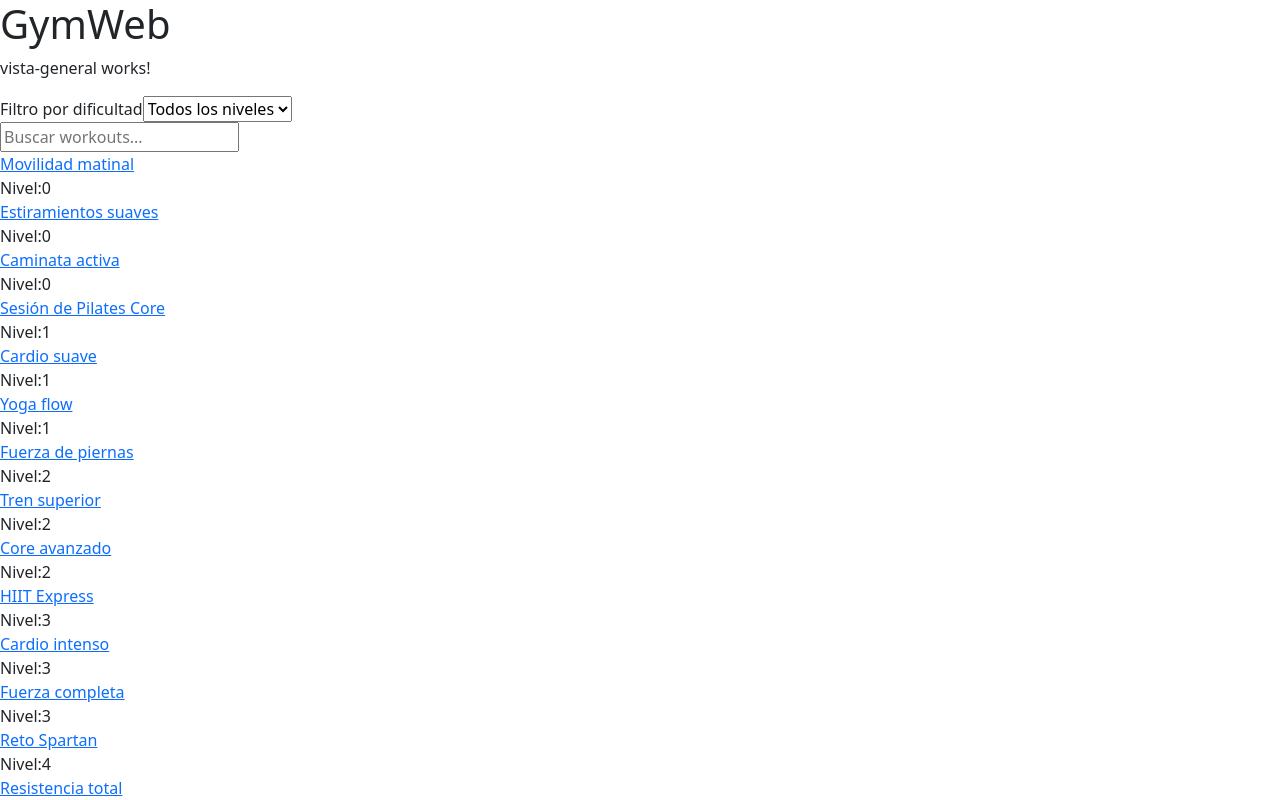
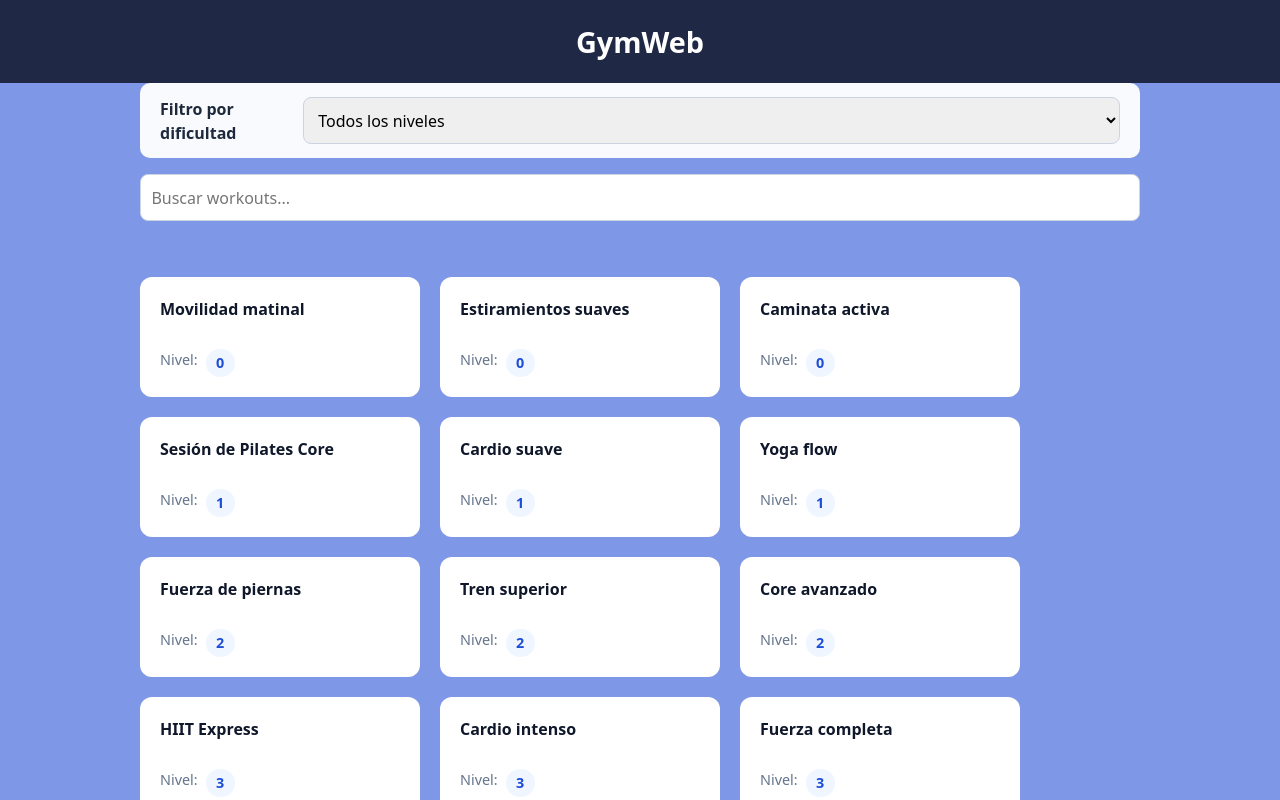
Before and after one commit to VladyslavaTrubina-ll/GymApp, an Angular app in the folder GymWeb/: page / in a window 1280 px wide. Shown: the top 800 px of the page. Built offline with nearby package versions, Linux system fonts and the light colour scheme.

Commit message:
Subida web con CSS

```diff
--- a/GymWeb/src/app/app.html
+++ b/GymWeb/src/app/app.html
@@ -1,3 +1,2 @@
-<h1>{{title}}</h1>
 
 <router-outlet></router-outlet>
--- a/GymWeb/src/app/app.ts
+++ b/GymWeb/src/app/app.ts
@@ -13,6 +13,4 @@ import { RouterOutlet } from '@angular/router';
 
 export class App  {
 
-  title = "GymWeb";
-
 }
--- a/GymWeb/src/app/components/vista-general/vista-detalle/vista-detalle.css
+++ b/GymWeb/src/app/components/vista-general/vista-detalle/vista-detalle.css
@@ -0,0 +1,99 @@
+html, body {
+  margin: 0;
+  height: 100%;
+  font-family:'Gill Sans', 'Gill Sans MT', Calibri, 'Trebuchet MS', sans-serif;
+}
+.fondo-app {
+  min-height: 100vh;
+  display: flex;
+  flex-direction: column;
+background-color: #7f97e7;
+}
+
+.Cabecera, .pie {
+  background: rgba(15, 23, 42, 0.85);
+  padding: 1.25rem;
+  text-align: center;
+  color: #fff;
+}
+
+.Cabecera .titulo {
+  font-size: 2.2rem;
+  font-weight: bold;
+}
+
+.pie {
+  margin-top: auto;
+}
+
+.pie p {
+  margin: 0;
+  font-size: 1.1rem;
+}
+
+table {
+  max-width: 1200px;
+  margin: 2.5rem auto;
+  border-collapse: collapse;
+  border: none !important;
+  background: #ffffff;
+  border-radius: 14px;
+  overflow: hidden;
+  box-shadow: 0 12px 30px rgba(0, 0, 0, 0.35);
+}
+
+th {
+  background: #0f172a;
+  color: #ffffff;
+  padding: 1.3rem 1.5rem;
+  text-align: left;
+  font-size: 1.25rem;
+  text-transform: uppercase;
+  letter-spacing: 0.8px;
+}
+
+td {
+  padding: 1.3rem 1.5rem;
+  border-bottom: 1px solid #cbd5e1;
+  color: #1e293b;
+  font-size: 1.2rem;
+  font-weight: 500;
+  vertical-align: middle;
+}
+
+td:first-child {
+  min-width: 300px;
+  white-space: nowrap;
+}
+
+
+td:last-child {
+  font-weight: bold;
+  font-size: 1.25rem;
+  color: #1d4ed8;
+}
+
+tbody tr:hover {
+  background-color: #a85f7f;
+  transition: 0.6s;
+}
+
+tbody tr:last-child td {
+  border-bottom: none;
+}
+
+td.foto {
+  text-align: center;
+  width: 150px;
+}
+
+td.foto img {
+  width: 110px;
+  height: 110px;
+  object-fit: cover;
+  border-radius: 10px;
+  display: block;
+  margin: 0 auto;
+  border: 2px solid #94a3b8;
+  box-shadow: 0 4px 8px rgba(0, 0, 0, 0.15);
+}
--- a/GymWeb/src/app/components/vista-general/vista-detalle/vista-detalle.html
+++ b/GymWeb/src/app/components/vista-general/vista-detalle/vista-detalle.html
@@ -1,12 +1,10 @@
-<p>vista-detalle works!</p>
+<main class="fondo-app">
 
-<div class="filtrador">
-    <select name="filtroNivel">
-        <option value="Principiante">Avanzado</option>
-        <option value="Intermedio">Intermedio</option>
-        <option value="Avanzado">Avanzado</option>
-    </select>
-</div>
+    <header class="Cabecera">
+
+    <div class="titulo">GymWeb</div>
+
+    </header>
 
     @if (rutinaSeleccionada()) {
         <table border="2">
@@ -22,8 +20,8 @@
             <tbody>
                 @for (ejercicio of rutinaSeleccionada().ejercicios; track ejercicio.nombre) {
                     <tr>
-                    <td>{{ ejercicio.nombre | uppercase | slice:0:15 }}</td>
-                    <td><img src="ejercicio.foto" alt="ejercicio"></td>
+                        <td>{{ ejercicio.nombre | uppercase | slice:0:30 }}</td>
+                        <td class="foto"><img src="https://i.pinimg.com/564x/eb/e0/47/ebe047eb4f075ee915dac462e1a46556.jpg" alt="ejercicio"></td>
                         <td>{{ejercicio.descripcion}}</td>
                         <td>{{funcionDuracionEjercicio(ejercicio.descanso, ejercicio.series[0].duracion, ejercicio.series.length) | formatoDuracion}}</td>
                     </tr>
@@ -32,3 +30,9 @@
 
         </table>
     }
+
+    <footer class="pie">
+        <p>🏋️ GymWeb &copy; 2026 - Todos los derechos reservados</p>
+    </footer>
+
+</main>
--- a/GymWeb/src/app/components/vista-general/vista-general.css
+++ b/GymWeb/src/app/components/vista-general/vista-general.css
@@ -0,0 +1,129 @@
+html, body {
+  margin: 0;
+  height: 100%;
+}
+
+.fondo-app {
+  min-height: 100vh;
+  display: flex;
+  flex-direction: column;
+background-color: #7f97e7;
+}
+
+
+.Cabecera, .pie {
+  background: rgba(15, 23, 42, 0.85);
+  padding: 1.25rem;
+  text-align: center;
+  color: #fff;
+}
+
+.Cabecera .titulo {
+  font-size: 1.8rem;
+  font-weight: bold;
+}
+
+.pie {
+  margin-top: auto;
+}
+
+.pie p {
+  margin: 0;
+}
+
+.filtrador, .busqueda {
+  max-width: 1000px;
+  margin: 0 auto 1rem;
+  width: calc(100% - 3rem);
+}
+
+.filtrador {
+  display: flex;
+  align-items: center;
+  gap: 0.75rem;
+  background: rgba(255, 255, 255, 0.95);
+  padding: 0.85rem 1.25rem;
+  border-radius: 10px;
+}
+
+#lblFiltro {
+  font-weight: 600;
+  color: #1e293b;
+}
+
+.filtrador select, .busqueda input {
+  padding: 0.65rem;
+  border: 1px solid #cbd5e1;
+  border-radius: 8px;
+  width: 100%;
+  box-sizing: border-box;
+}
+
+/* Tarjetas */
+.contenedor-Workouts {
+  display: flex;
+  flex-wrap: wrap;
+  gap: 1.25rem;
+  max-width: 1000px;
+  margin: 1rem auto;
+  margin: 2.5rem auto;
+  flex: 1;
+}
+
+.listaWorkouts {
+  flex: 0 0 280px;
+  height: 120px;
+  background: #fff;
+  border-radius: 12px;
+  padding: 1.25rem;
+  display: flex;
+  flex-direction: column;
+  justify-content: space-between;
+  box-sizing: border-box;
+}
+
+.listaWorkouts:hover {
+  transform: translateY(-4px);
+}
+
+.campoWorkout {
+  font-weight: 600;
+}
+
+.enlaceWorkout {
+  color: #0f172a;
+  text-decoration: none;
+  transition: color 0.2s ease;
+}
+
+.enlaceWorkout:hover {
+  color: #2563eb;
+}
+
+.campoNivel {
+  display: flex;
+  gap: 0.5rem;
+  font-size: 0.9rem;
+}
+
+.etiqueta {
+  color: #64748b;
+}
+
+.valorNivel {
+  background: #eff6ff;
+  color: #1d4ed8;
+  padding: 0.2rem 0.65rem;
+  border-radius: 9999px;
+  font-weight: 600;
+}
+
+
+.sinResultados {
+  flex: 1;
+  background: #fff;
+  border: 2px dashed #cbd5e1;
+  border-radius: 12px;
+  padding: 2.5rem;
+  text-align: center;
+}
--- a/GymWeb/src/app/components/vista-general/vista-general.html
+++ b/GymWeb/src/app/components/vista-general/vista-general.html
@@ -1,59 +1,52 @@
-<p>vista-general works!</p>
+<main class="fondo-app">
+
+  <header class="Cabecera">
+
+    <div class="titulo">GymWeb</div>
+
+  </header>
 
   <div class="filtrador">
-
     <label for="filtrador" id="lblFiltro">Filtro por dificultad</label>
-
     <select name="filtroNivel" [(ngModel)]="nivelSeleccionado">
-
-        <option value="" selected >Todos los niveles</option>
+      <option value="" selected>Todos los niveles</option>
       <option value="Principiante">Principiante</option>
       <option value="Intermedio">Intermedio</option>
       <option value="Avanzado">Avanzado</option>
-
     </select>
-
   </div>
 
   <div class="busqueda">
-
     <input type="text" placeholder="Buscar workouts..." [(ngModel)]="rutinasService.busquedaInput">
-
   </div>
 
   @if (!cargando() && !error()) {
-
-
     <div class="contenedor-Workouts">
       @for (workout of workoutsFiltroYBusqueda(); track workout.nombre) {
         <div class="listaWorkouts">
           <div class="campoWorkout">
-
             <span class="etiqueta"></span>
-
-                    <a [routerLink]="['/rutina', workout.nombre]" class="enlace-rutina">
+            <a [routerLink]="['/rutina', workout.nombre]" class="enlaceWorkout">
               {{ workout.nombre }}
-
             </a>
-
           </div>
 
           <div class="campoNivel">
-
             <span class="etiqueta">Nivel:</span>
             <span class="valorNivel">{{ workout.nivel }}</span>
-
           </div>
-
         </div>
       } @empty {
-
         <div class="sinResultados">
-                <p>No se encontraron han encontrado workouts relacionados con su búsqueda.</p>
-
+          <p>No se han encontrado workouts relacionados con su búsqueda.</p>
           <p class="sugerencia">Intenta seleccionar otro nivel de dificultad u otro workout.</p>
         </div>
       }
     </div>
+  }
 
-}
+  <footer class="pie">
+    <p>🏋️ GymWeb &copy; 2026 - Todos los derechos reservados</p>
+  </footer>
+
+</main>
--- a/GymWeb/src/app/components/vista-general/vista-general.ts
+++ b/GymWeb/src/app/components/vista-general/vista-general.ts
@@ -30,7 +30,7 @@ workoutsFiltroYBusqueda = computed(() => {
 
 const lista = this.rutinasService.workouts();
 const filtro = this.rutinasService.nivelSeleccionado();
-const busqueda = this.rutinasService.busquedaInput().toLowerCase();
+const busqueda = this.rutinasService.busquedaInput().toLowerCase().trim();
 
 
   return lista.filter(workout => {
@@ -49,8 +49,6 @@ const busqueda = this.rutinasService.busquedaInput().toLowerCase();
   const nombreWorkout = workout.nombre.toLowerCase();
   const buscadorBien = !busqueda || nombreWorkout.includes(busqueda)
 
-
-
     return filtroBien && buscadorBien;
 });
 });
```
Lines whose indentation alone changed are shown as unchanged.
